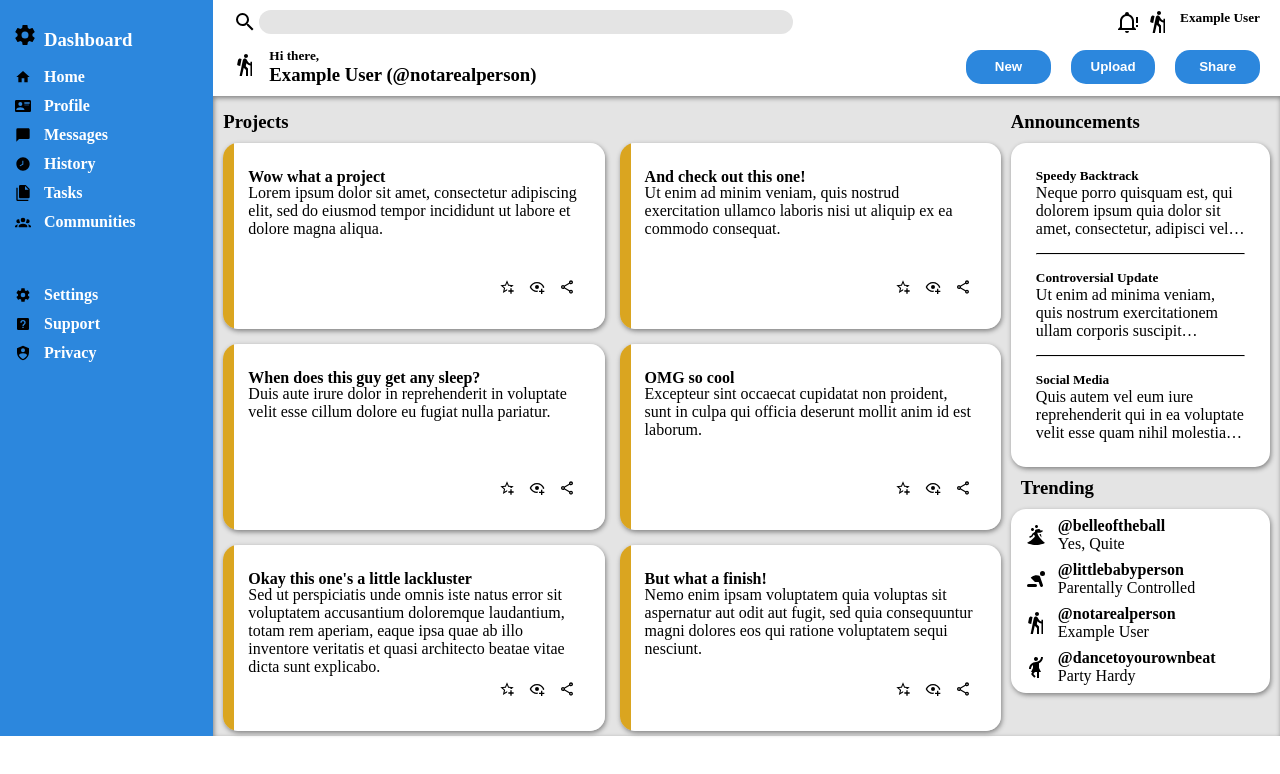
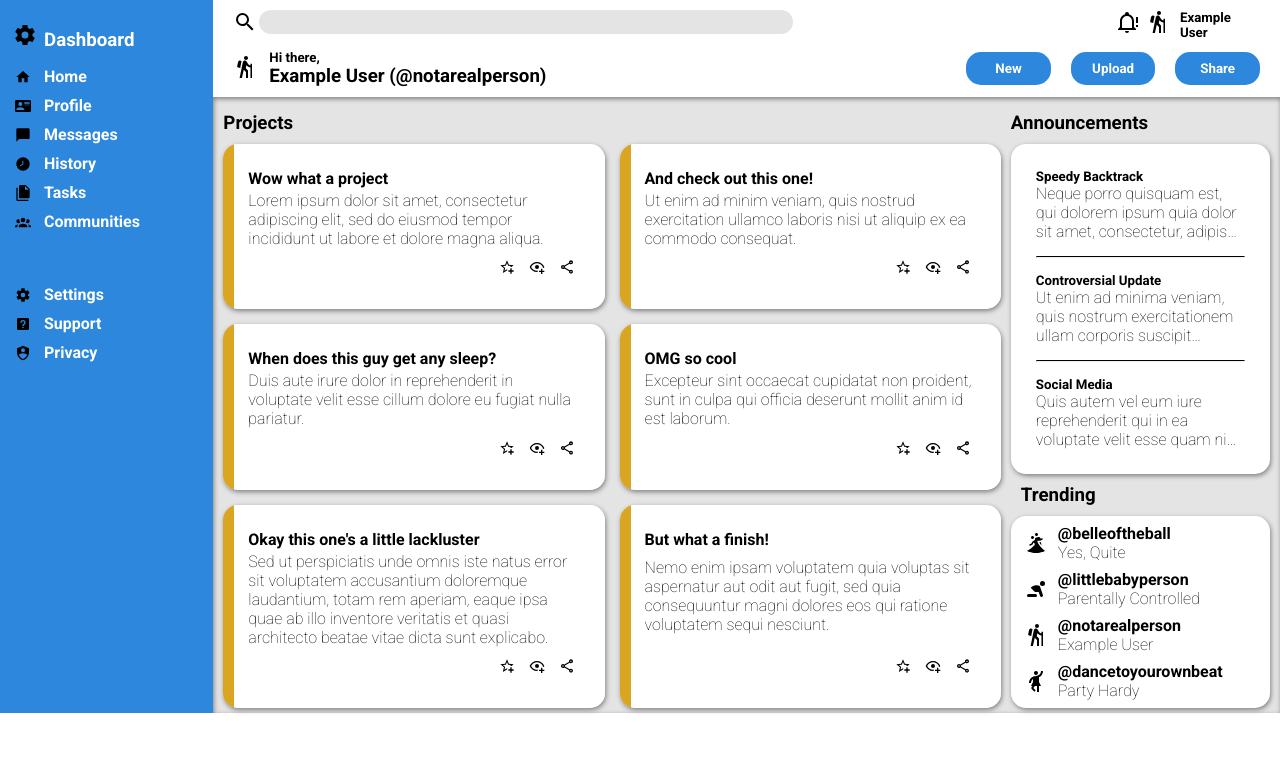
Before and after one commit to NJRFirstOfHisName/admin-dashboard, a plain HTML site: page index.html in a window 1280 px wide. Drawn offline with Linux system fonts and the light colour scheme.

Commit message:
Change font

```diff
--- a/index.html
+++ b/index.html
@@ -4,6 +4,9 @@
     <meta charset="UTF-8">
     <meta name="viewport" content="width=device-width, initial-scale=1.0">
     <link rel="stylesheet" href="style.css">
+    <link rel="preconnect" href="https://fonts.googleapis.com">
+    <link rel="preconnect" href="https://fonts.gstatic.com" crossorigin>
+    <link href="https://fonts.googleapis.com/css2?family=Roboto:wght@100;700&display=swap" rel="stylesheet">
     <title>Document</title>
 </head>
 <body>
--- a/style.css
+++ b/style.css
@@ -1,10 +1,12 @@
 * {
     margin: 0;
+    font-family: 'Roboto', sans-serif;
 }
 
 .container {
     display: grid;
     grid-template-columns: minmax(200px, 1fr) 5fr;
+    height: 100%;
 }
 
 .header, .content, .navigation, .toolbar{
@@ -105,7 +107,6 @@ button {
     display: grid;
     padding: 25px;
     background: linear-gradient(to right, goldenrod 3%, white 0%);
-    grid-template-rows: 1em 3fr 1fr;
 }
 
 .icons {
```
